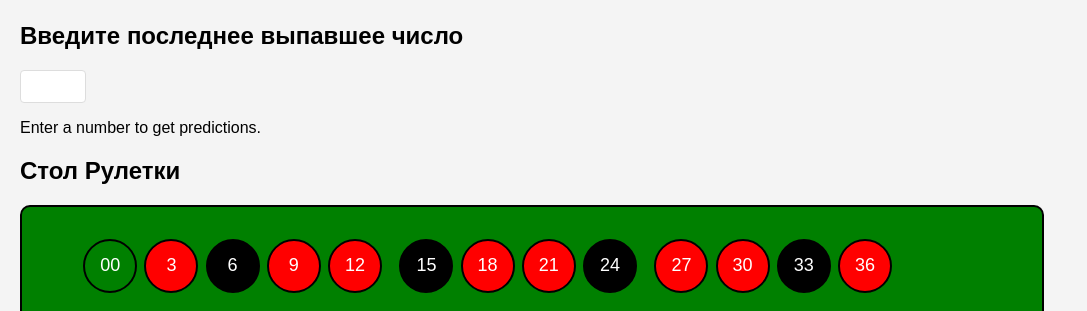
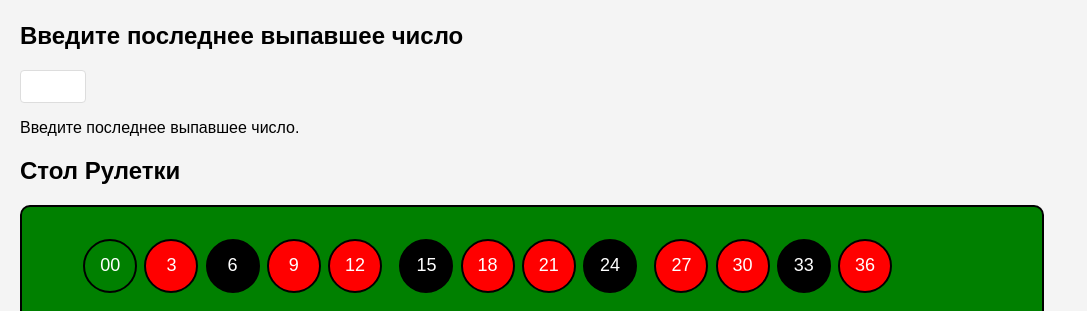
Before and after one commit to snokses911/loool, a Flask app: page / in a window 1280 px wide. Shown: the part 78-389 px from the top of the page, without its empty margins (0-1087 px from the left). Run offline with Flask 3, Linux system fonts and the light colour scheme.

Commit message:
ыло изменено язык надписей с английского языка на русский

```diff
--- a/static/js/app.js
+++ b/static/js/app.js
@@ -29,7 +29,7 @@ document.addEventListener('DOMContentLoaded', function () {
                 // Обновляем интерфейс с новыми предсказаниями
                 const predictionElement = document.getElementById('predictions');
                 // Убедитесь, что сервер возвращает свойство 'predictions' в JSON
-                predictionElement.textContent = `Next numbers might be: ${data.predictions.join(', ')}`;
+                predictionElement.textContent = `Следующие числа которые могут выпасть: ${data.predictions.join(', ')}`;
             })
             .catch(error => {
                 // Обрабатываем ошибки, если они возникнут
--- a/templates/index.html
+++ b/templates/index.html
@@ -14,7 +14,7 @@
         <section>
             <h2>Введите последнее выпавшее число</h2>
             <input type="number" id="last-number" min="0" max="36" required>
-            <p id="predictions">Enter a number to get predictions.</p>
+            <p id="predictions">Введите последнее выпавшее число.</p>
         </section>
         <section>
             <h2>Стол Рулетки</h2>
```
Also changed, not shown: roulette_data.db.
